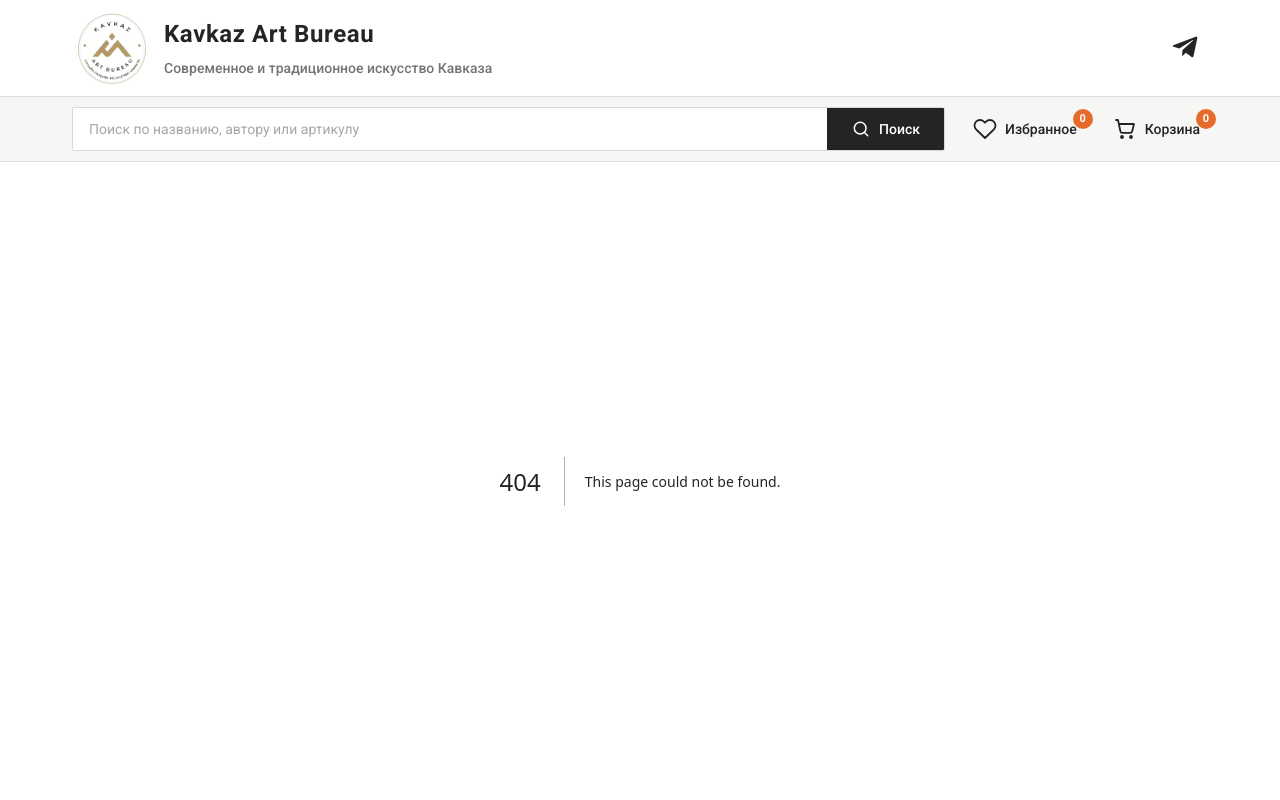
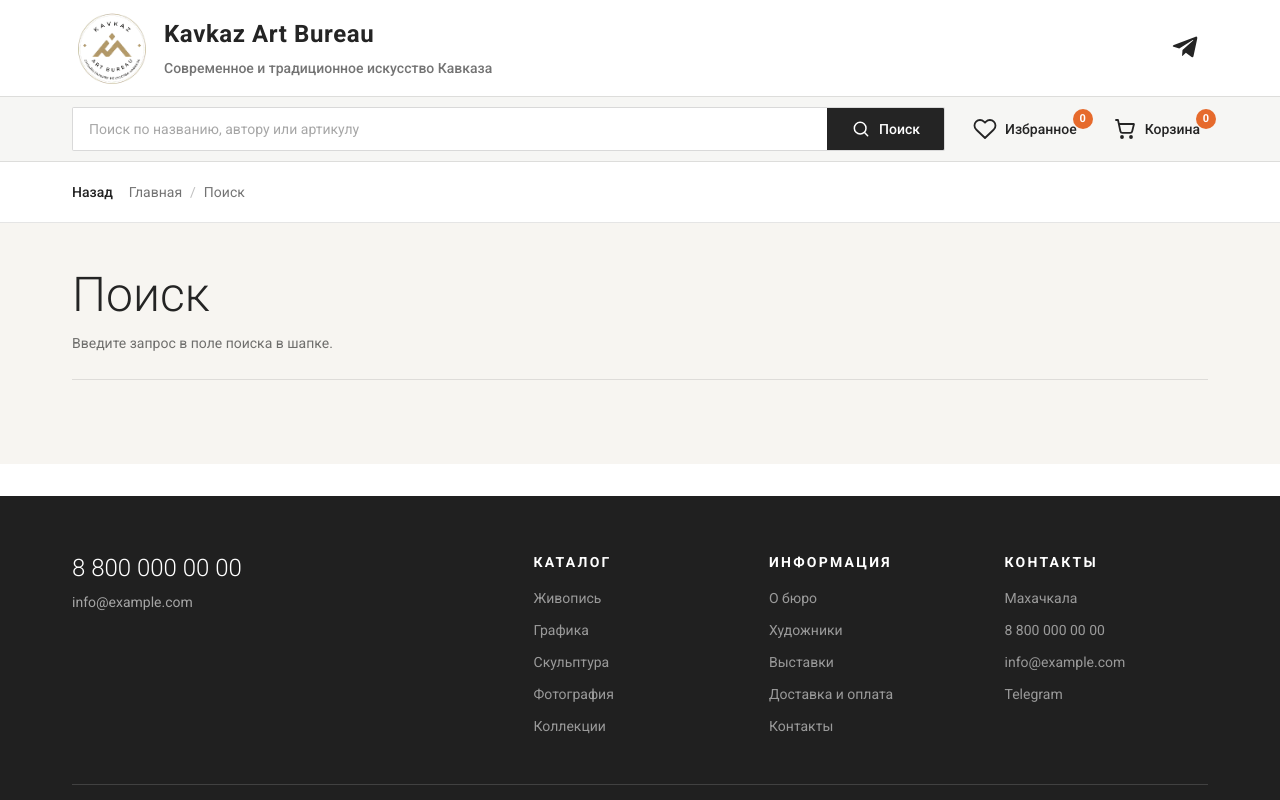
Before and after one commit to mbob72/dag-gallery, a Next.js app: page /search in a window 1280 px wide. Before the commit this address had no page. Built offline with nearby package versions, Linux system fonts and the light colour scheme.

Commit message:
search page

```diff
--- /dev/null
+++ b/app/search/page.tsx
@@ -0,0 +1,26 @@
+import type { Metadata } from 'next';
+import { SearchPage } from '../../src/components/SearchPage';
+import { SITE_TITLE } from '../../src/data/brand';
+
+type PageProps = {
+  searchParams: Promise<{
+    q?: string | string[];
+  }>;
+};
+
+export const metadata: Metadata = {
+  title: {
+    absolute: `Поиск | ${SITE_TITLE}`,
+  },
+  description: `Поиск по каталогу работ ${SITE_TITLE}.`,
+  robots: {
+    index: false,
+    follow: true,
+  },
+};
+
+export default async function Page({ searchParams }: PageProps) {
+  const { q } = await searchParams;
+
+  return <SearchPage query={q} />;
+}
--- a/src/components/Header.tsx
+++ b/src/components/Header.tsx
@@ -87,13 +87,14 @@ export function Header() {
 
       <div className="border-y border-black/10 bg-[#f6f6f4]">
         <Container className="hidden h-16 items-center gap-5 lg:flex">
-          <form className="flex h-11 flex-1 overflow-hidden rounded-sm border border-black/15 bg-white" onSubmit={(event) => event.preventDefault()}>
+          <form action="/search" method="get" className="flex h-11 flex-1 overflow-hidden rounded-sm border border-black/15 bg-white">
             <input
               type="search"
+              name="q"
               placeholder="Поиск по названию, автору или артикулу"
               className="min-w-0 flex-1 px-4 text-sm outline-none placeholder:text-black/35"
             />
-            <button className="flex items-center gap-2 bg-ink px-6 text-sm font-medium text-white transition hover:bg-black">
+            <button type="submit" className="flex items-center gap-2 bg-ink px-6 text-sm font-medium text-white transition hover:bg-black">
               <SearchIcon className="size-5" />
               Поиск
             </button>
@@ -115,10 +116,23 @@ export function Header() {
           <BrandLockup compact />
         </a>
         <div className="flex shrink-0 items-center gap-3">
-          <button aria-label="Поиск"><SearchIcon className="size-6" /></button>
           <a href="/user" className="relative"><HeartIcon className="size-6" /><Badge>{favoriteCount}</Badge></a>
           <a href="/order" className="relative"><CartIcon className="size-6" /><Badge>{cartCount}</Badge></a>
         </div>
+      </div>
+
+      <div className="border-b border-black/10 bg-[#f6f6f4] px-3 py-3 lg:hidden">
+        <form action="/search" method="get" className="flex h-11 overflow-hidden border border-black/15 bg-white">
+          <input
+            type="search"
+            name="q"
+            placeholder="Поиск"
+            className="min-w-0 flex-1 px-3 text-sm outline-none placeholder:text-black/35"
+          />
+          <button type="submit" className="grid w-12 shrink-0 place-items-center bg-ink text-white" aria-label="Искать">
+            <SearchIcon className="size-5" />
+          </button>
+        </form>
       </div>
 
       {menuOpen && (
--- /dev/null
+++ b/src/components/SearchPage.tsx
@@ -0,0 +1,56 @@
+import { normalizeSearchQuery, searchArtworks } from '../data/search';
+import { CategoryArtworkCard } from './CategoryArtworkCard';
+import { Container } from './Container';
+import { ProductBreadcrumbs } from './ProductBreadcrumbs';
+import { Footer } from './Sections';
+
+export function SearchPage({ query }: { query?: string | string[] }) {
+  const searchQuery = normalizeSearchQuery(query);
+  const results = searchArtworks(searchQuery);
+  const hasQuery = searchQuery.length > 0;
+
+  return (
+    <div className="flex min-h-0 flex-1 flex-col">
+      <ProductBreadcrumbs
+        items={[
+          { label: 'Главная', href: '/' },
+          { label: 'Поиск', href: `/search${hasQuery ? `?q=${encodeURIComponent(searchQuery)}` : ''}` },
+        ]}
+      />
+
+      <div className="min-h-0 flex-1 overflow-y-auto">
+        <section className="bg-paper py-8 sm:py-12">
+          <Container>
+            <div className="mb-7 border-b border-black/10 pb-6 sm:mb-9">
+              <h1 className="text-3xl font-light leading-tight text-ink sm:text-5xl">Поиск</h1>
+              <p className="mt-3 text-sm leading-6 text-black/55">
+                {hasQuery ? `Результаты по запросу «${searchQuery}»` : 'Введите запрос в поле поиска в шапке.'}
+              </p>
+            </div>
+
+            {hasQuery && (
+              <p className="mb-5 text-sm text-black/50">
+                Найдено: <span className="font-medium text-ink">{results.length}</span>
+              </p>
+            )}
+
+            {hasQuery && results.length > 0 && (
+              <div id="catalog_posters" className="grid grid-cols-2 gap-3 sm:gap-5 lg:grid-cols-3 xl:grid-cols-4">
+                {results.map((artwork) => (
+                  <CategoryArtworkCard key={artwork.id} artwork={artwork} />
+                ))}
+              </div>
+            )}
+
+            {hasQuery && results.length === 0 && (
+              <div className="border border-black/10 bg-white p-8 text-sm leading-6 text-black/60">
+                Ничего не найдено. Попробуйте искать по названию работы, артикулу, жанру или материалу.
+              </div>
+            )}
+          </Container>
+        </section>
+        <Footer />
+      </div>
+    </div>
+  );
+}
--- /dev/null
+++ b/src/data/search.ts
@@ -0,0 +1,130 @@
+import { artworks, type ArtworkItem } from './artworks';
+
+export type SearchableArtworkItem = Pick<
+  ArtworkItem,
+  | 'id'
+  | 'source_id'
+  | 'title'
+  | 'artist'
+  | 'category_label'
+  | 'category_labels'
+  | 'collection'
+  | 'series'
+  | 'medium'
+  | 'dimensions'
+  | 'year'
+  | 'price_rub'
+>;
+
+type RankedResult<T extends SearchableArtworkItem> = {
+  item: T;
+  score: number;
+  index: number;
+};
+
+const maxQueryLength = 120;
+
+function normalizeText(value: string | number | null | undefined) {
+  return String(value ?? '')
+    .toLowerCase()
+    .replaceAll('ё', 'е')
+    .replace(/[^\p{L}\p{N}]+/gu, ' ')
+    .trim()
+    .replace(/\s+/g, ' ');
+}
+
+function tokenize(query: string) {
+  return normalizeText(query)
+    .slice(0, maxQueryLength)
+    .split(' ')
+    .filter((token) => token.length > 1);
+}
+
+function searchableText(item: SearchableArtworkItem) {
+  return normalizeText([
+    item.id,
+    item.source_id,
+    item.title,
+    item.artist,
+    item.category_label,
+    ...item.category_labels,
+    item.collection === 'graphics' ? 'графика graphics' : 'живопись painting',
+    item.series,
+    item.medium,
+    item.dimensions,
+    item.year,
+    item.price_rub,
+  ].join(' '));
+}
+
+function scoreArtwork(item: SearchableArtworkItem, normalizedQuery: string, tokens: string[]) {
+  const title = normalizeText(item.title);
+  const sourceId = normalizeText(item.source_id);
+  const categories = normalizeText(item.category_label);
+  const text = searchableText(item);
+
+  if (tokens.length === 0) {
+    return 0;
+  }
+
+  if (!tokens.every((token) => text.includes(token))) {
+    return 0;
+  }
+
+  let score = 10;
+
+  if (title === normalizedQuery || sourceId === normalizedQuery) {
+    score += 120;
+  } else if (title.startsWith(normalizedQuery) || sourceId.startsWith(normalizedQuery)) {
+    score += 80;
+  } else if (title.includes(normalizedQuery) || sourceId.includes(normalizedQuery)) {
+    score += 55;
+  }
+
+  if (categories.includes(normalizedQuery)) {
+    score += 20;
+  }
+
+  score += tokens.reduce((sum, token) => {
+    if (title.includes(token)) {
+      return sum + 12;
+    }
+
+    if (sourceId.includes(token)) {
+      return sum + 10;
+    }
+
+    if (categories.includes(token)) {
+      return sum + 5;
+    }
+
+    return sum + 1;
+  }, 0);
+
+  return score;
+}
+
+export function normalizeSearchQuery(query: string | string[] | undefined) {
+  const value = Array.isArray(query) ? query[0] : query;
+
+  return String(value ?? '').trim().slice(0, maxQueryLength);
+}
+
+export function searchArtworkItems<T extends SearchableArtworkItem>(query: string, items: readonly T[]): T[] {
+  const normalizedQuery = normalizeText(query).slice(0, maxQueryLength);
+  const tokens = tokenize(query);
+
+  return items
+    .map((item, index): RankedResult<T> => ({
+      item,
+      index,
+      score: scoreArtwork(item, normalizedQuery, tokens),
+    }))
+    .filter((result) => result.score > 0)
+    .sort((a, b) => b.score - a.score || a.index - b.index)
+    .map((result) => result.item);
+}
+
+export function searchArtworks(query: string) {
+  return searchArtworkItems(query, artworks);
+}
--- a/tsconfig.json
+++ b/tsconfig.json
@@ -27,7 +27,8 @@
     "next-env.d.ts",
     "**/*.ts",
     "**/*.tsx",
-    ".next/types/**/*.ts"
+    ".next/types/**/*.ts",
+    ".next/dev/types/**/*.ts"
   ],
   "exclude": [
     "node_modules",
```
Also changed, not shown: 1 other file (tests, documents, lock files or other folders).
